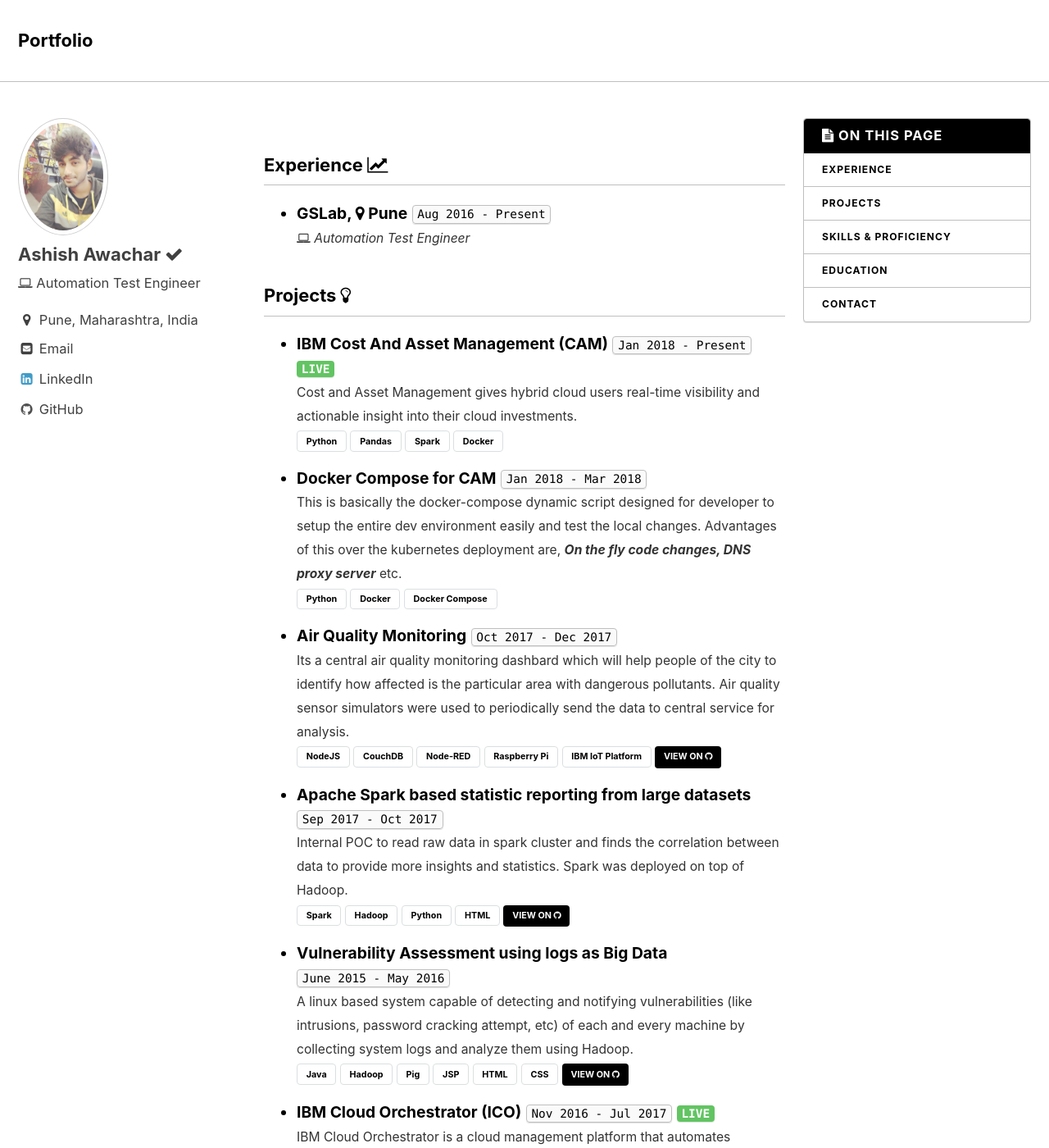
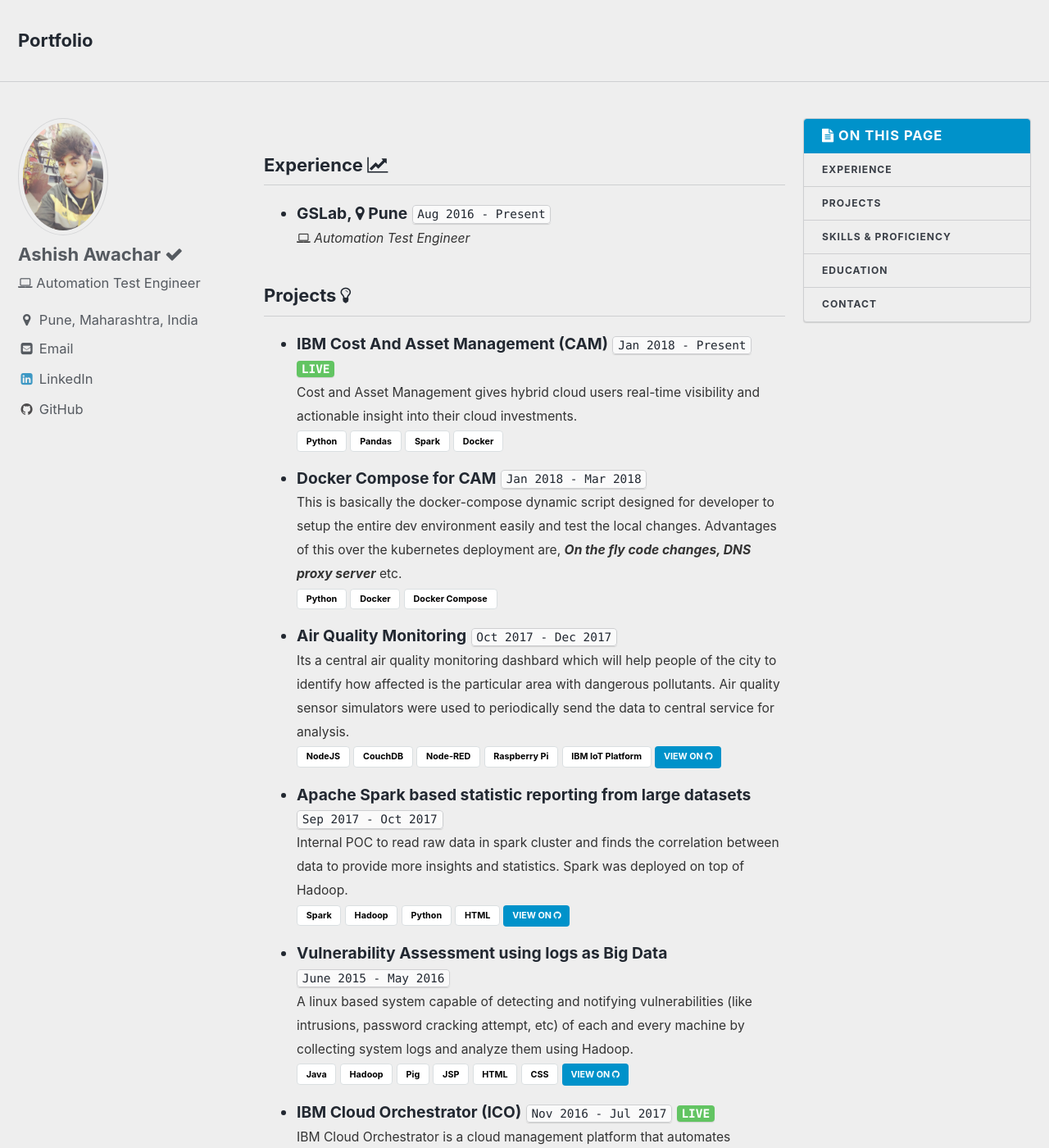
Before and after one commit to ashishawachar/ashishawachar.github.io, a Jekyll site: the page built from index.md, in a window 1280 px wide and 1400 px high. Shown: the whole window at 82% size. Built offline with Jekyll 4.4.1, drawn with Linux system fonts in a browser that asks for light colours.

Commit message:
set skin to air

```diff
--- a/_config.yml
+++ b/_config.yml
@@ -5,7 +5,7 @@
 # For technical reasons, this file is *NOT* reloaded automatically when you use
 # `jekyll serve`. If you change this file, please restart the server process.
 
-minimal_mistakes_skin    : "contrast" # "contrast", "dirt","air", "contrast", neon", "mint", "default"
+minimal_mistakes_skin    : "air" # "contrast", "dirt","air", "contrast", neon", "mint", "default"
 
 # Site Settings
 locale                   : "en"
```
